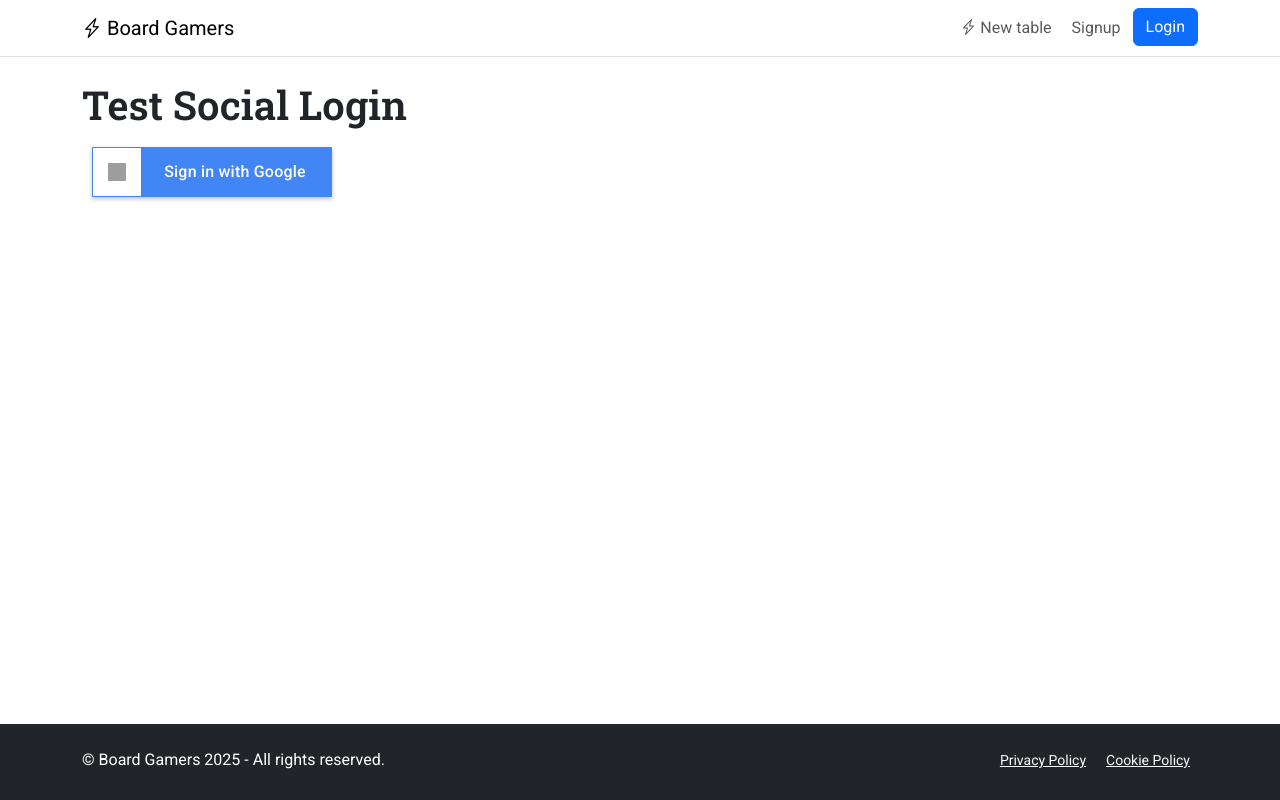
After one commit to davideghz/boardgamers, a Django app: template webapp/templates/staticpages/test_login.html in a window 1280 px wide. The commit adds this page. Run offline with Django 5.2, Linux system fonts and the light colour scheme; the template is opened without the code that fills it, so the values that code supplies are empty; some libraries are stand-ins or nearby versions; grey boxes are pictures that could not be loaded.

Commit message:
feat: social login

```diff
--- a/boardGames/urls.py
+++ b/boardGames/urls.py
@@ -5,7 +5,8 @@ from django.contrib import admin
 from django.urls import path, include
 
 urlpatterns = [
-    path("", include("webapp.urls")),
+    path('', include('webapp.urls')),
+    path('', include('social_django.urls', namespace='social')),
     path('admin/', admin.site.urls),
 ]
 
--- a/webapp/templates/partials/footer.html
+++ b/webapp/templates/partials/footer.html
@@ -6,8 +6,9 @@
       </div>
       <div class="col-12 col-md-6 text-md-end pb-1">
         <!-- IUBENDA -->
-        <a href="https://www.iubenda.com/privacy-policy/88029000" class="iubenda-black iubenda-noiframe iubenda-embed iubenda-noiframe " title="Privacy Policy ">Privacy Policy</a><script type="text/javascript">(function (w,d) {var loader = function () {var s = d.createElement("script"), tag = d.getElementsByTagName("script")[0]; s.src="https://cdn.iubenda.com/iubenda.js"; tag.parentNode.insertBefore(s,tag);}; if(w.addEventListener){w.addEventListener("load", loader, false);}else if(w.attachEvent){w.attachEvent("onload", loader);}else{w.onload = loader;}})(window, document);</script>
-        <a href="https://www.iubenda.com/privacy-policy/88029000/cookie-policy" class="iubenda-black iubenda-noiframe iubenda-embed iubenda-noiframe " title="Cookie Policy ">Cookie Policy</a><script type="text/javascript">(function (w,d) {var loader = function () {var s = d.createElement("script"), tag = d.getElementsByTagName("script")[0]; s.src="https://cdn.iubenda.com/iubenda.js"; tag.parentNode.insertBefore(s,tag);}; if(w.addEventListener){w.addEventListener("load", loader, false);}else if(w.attachEvent){w.attachEvent("onload", loader);}else{w.onload = loader;}})(window, document);</script>      </div>
+        <a href="{% url 'privacy' %}" class="px-2 small text-light" title="Privacy Policy ">Privacy Policy</a>
+        <a href="{% url 'terms' %}" class="px-2 small text-light" title="Cookie Policy ">Cookie Policy</a>
+      </div>
     </div>
   </div>
 </footer>
--- /dev/null
+++ b/webapp/templates/staticpages/test_login.html
@@ -0,0 +1,86 @@
+{% extends "base_webapp.html" %}
+{% load custom_tags %}
+{% load static %}
+{% load i18n %}
+
+{% block content %}
+  <style>
+      .g-sign-in-button {
+          text-decoration: none;
+          margin: 10px;
+          display: inline-block;
+          width: 240px;
+          height: 50px;
+          background-color: #4285f4;
+          color: #fff;
+          border-radius: 1px;
+          box-shadow: 0 2px 4px 0 rgba(0, 0, 0, 0.25);
+          transition: background-color .218s, border-color .218s, box-shadow .218s;
+      }
+
+      .g-sign-in-button:hover {
+          cursor: pointer;
+          -webkit-box-shadow: 0 0 3px 3px rgba(66, 133, 244, 0.3);
+          box-shadow: 0 0 3px 3px rgba(66, 133, 244, 0.3);
+      }
+
+      .g-sign-in-button:active {
+          background-color: #3367D6;
+          transition: background-color 0.2s;
+      }
+
+      .g-sign-in-button .content-wrapper {
+          height: 100%;
+          width: 100%;
+          border: 1px solid transparent;
+      }
+
+      .g-sign-in-button img {
+          width: 18px;
+          height: 18px;
+      }
+
+      .g-sign-in-button .logo-wrapper {
+          padding: 15px;
+          background: #fff;
+          width: 48px;
+          height: 100%;
+          border-radius: 1px;
+          display: inline-block;
+      }
+
+      .g-sign-in-button .logo-wrapper img {
+          vertical-align: top;
+      }
+
+      .g-sign-in-button .text-container {
+          font-family: Roboto,arial,sans-serif;
+          font-weight: 500;
+          letter-spacing: .21px;
+          font-size: 16px;
+          line-height: 48px;
+          vertical-align: top;
+          border: none;
+          display: inline-block;
+          text-align: center;
+          width: 180px;
+      }
+  </style>
+  <div class="container py-4">
+    <div class="row">
+      <div class="col">
+        <h1>Test Social Login</h1>
+        <a href="{% url "social:begin" "google-oauth2" %}" class='g-sign-in-button'>
+          <div class=content-wrapper>
+            <div class='logo-wrapper'>
+              <img src='https://developers.google.com/identity/images/g-logo.png'>
+            </div>
+            <span class='text-container'>
+                <span>Sign in with Google</span>
+              </span>
+          </div>
+        </a>
+      </div>
+    </div>
+  </div>
+{% endblock content %}
--- a/webapp/urls.py
+++ b/webapp/urls.py
@@ -15,6 +15,9 @@ sitemaps = {
 urlpatterns = [
   # STATIC
   path("", static_page_views.HomepageView.as_view(), name="home"),
+  path("privacy", static_page_views.privacy, name="privacy"),
+  path("terms", static_page_views.terms, name="terms"),
+  path("test-login", static_page_views.test_login, name="test-login"),
 
   # TABLE
   path("tables/", table_views.TableIndexView.as_view(), name="table-index"),
```
Also changed, not shown: boardGames/settings.py (+17 -0 lines), requirements.txt (+57 -0 lines), webapp/templates/partials/hero.html (+3 -4 lines), webapp/templates/staticpages/privacy.html (added, +52 -0 lines), webapp/templates/staticpages/terms.html (added, +66 -0 lines), webapp/views/static_page_views.py (+12 -3 lines).
